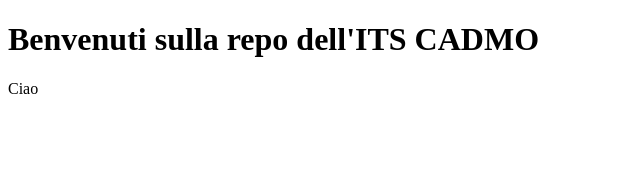
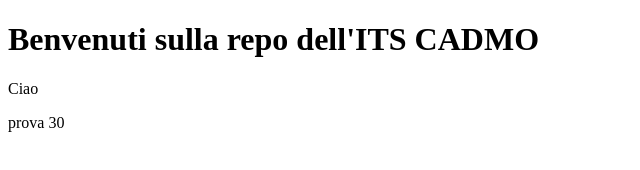
Before and after one commit to ITS-Cadmo/git-test, a plain HTML site: page index.html in a window 1280 px wide. Shown: the full height of the page, 0-640 px from the left. Drawn offline with Linux system fonts and the light colour scheme.

Commit message:
prova 30

```diff
--- a/index.html
+++ b/index.html
@@ -8,5 +8,6 @@
 <body>
     <h1>Benvenuti sulla repo dell'ITS CADMO</h1>
     <p> Ciao </p>
+    <p> prova 30</p>
 </body>
 </html>
```
